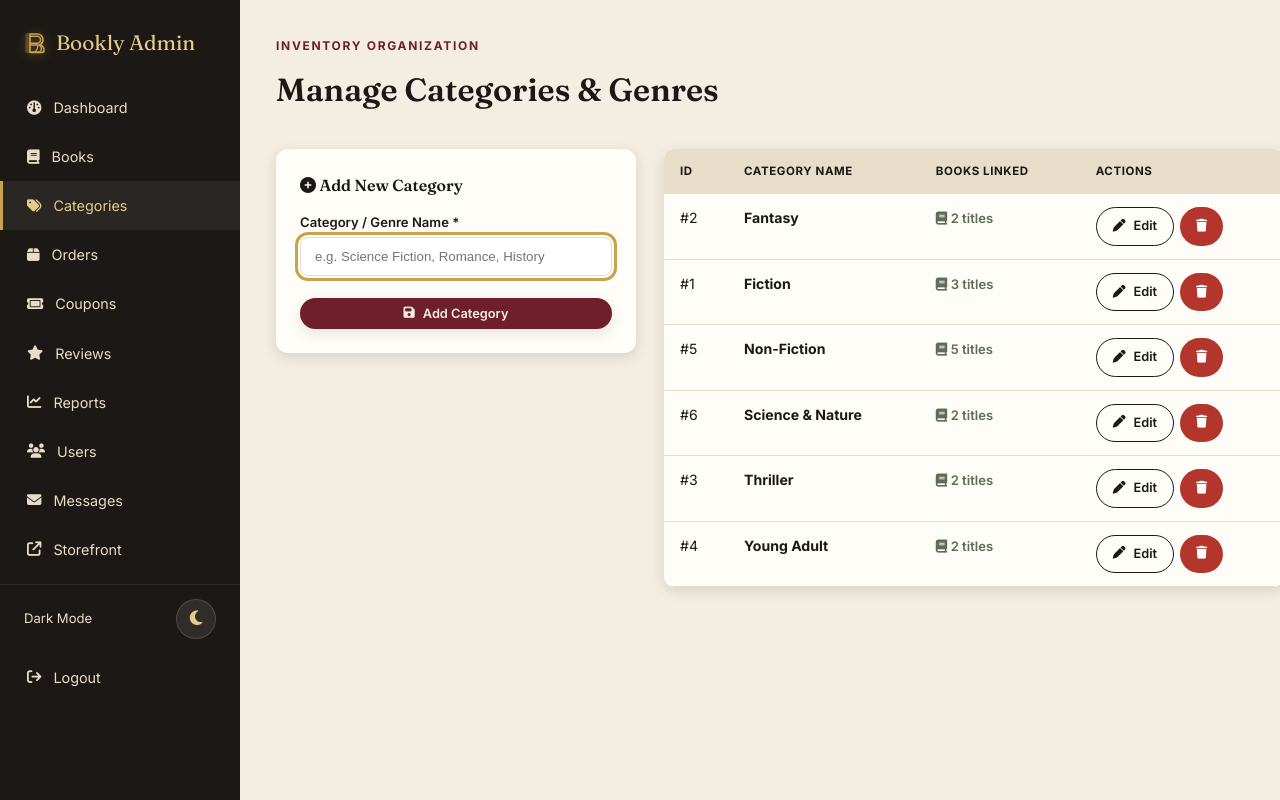
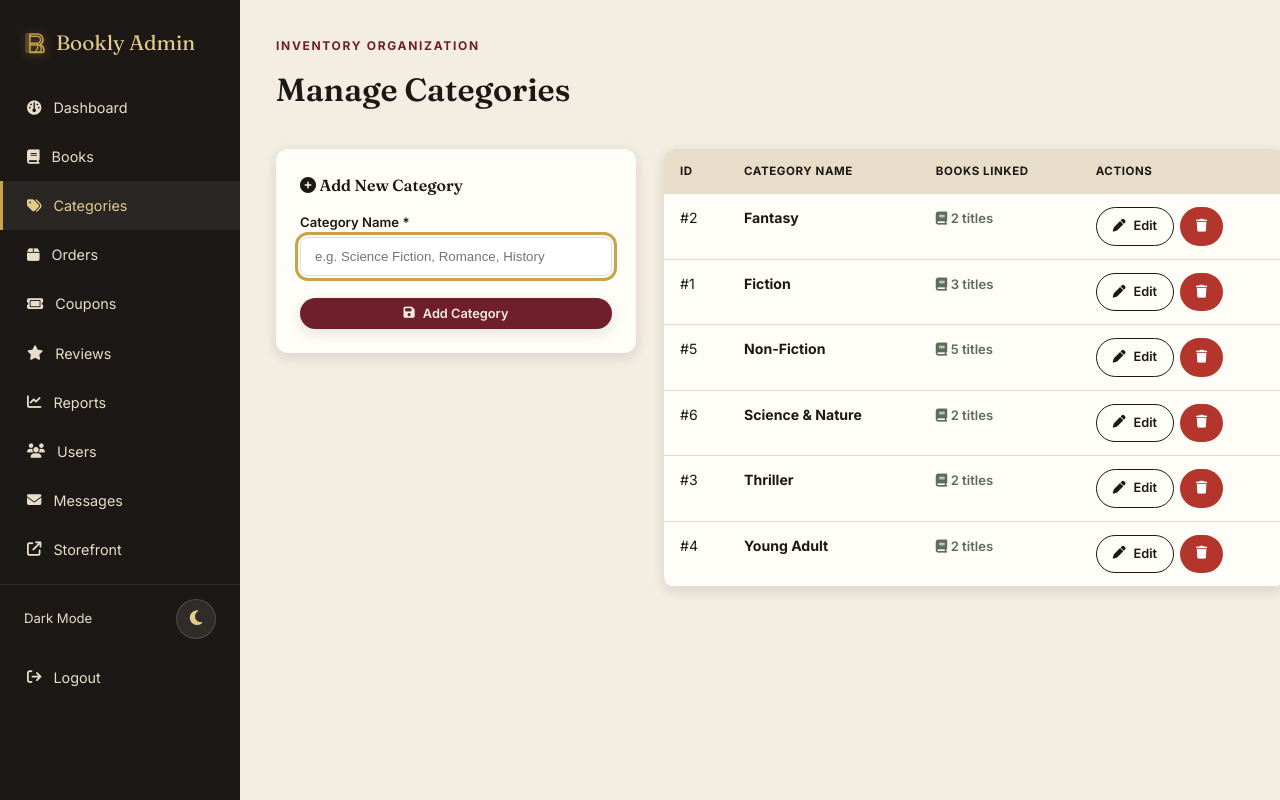
Before and after one commit to smitp8011/bookly-ecommerce-bookly-, a PHP site: page /bookly/admin/categories.php in a window 1280 px wide. Run offline with PHP 8.4, Linux system fonts and the light colour scheme; the visitor is signed in with stand-in values (Sample User, id 1); data comes from the database, SQL or seed files in the repository.

Commit message:
Replace 'Genre/Genres' terminology with 'Category/Categories' across storefront and admin

```diff
--- a/admin/book_form.php
+++ b/admin/book_form.php
@@ -97,7 +97,7 @@ require_once 'includes/admin_header.php';
 
   <label>Category</label>
   <select name="category_id" required>
-    <option value="">Select a genre</option>
+    <option value="">Select a category</option>
     <?php foreach ($categories as $cat): ?>
       <option value="<?= $cat['id']; ?>" <?= $book['category_id'] == $cat['id'] ? 'selected' : ''; ?>><?= h($cat['name']); ?></option>
     <?php endforeach; ?>
--- a/admin/categories.php
+++ b/admin/categories.php
@@ -84,7 +84,7 @@ require_once 'includes/admin_header.php';
 ?>
 
 <div class="section-head">
-  <div><span class="eyebrow">Inventory Organization</span><h2>Manage Categories & Genres</h2></div>
+  <div><span class="eyebrow">Inventory Organization</span><h2>Manage Categories</h2></div>
 </div>
 
 <?php foreach ($errors as $err): ?>
@@ -103,7 +103,7 @@ require_once 'includes/admin_header.php';
       <input type="hidden" name="csrf" value="<?= csrf_token(); ?>">
       <input type="hidden" name="category_id" value="<?= $edit_category['id'] ?? 0; ?>">
 
-      <label for="cat-name">Category / Genre Name *</label>
+      <label for="cat-name">Category Name *</label>
       <input type="text" id="cat-name" name="name" required value="<?= h($edit_category['name'] ?? ''); ?>" placeholder="e.g. Science Fiction, Romance, History" autofocus>
 
       <div style="display:flex; gap:10px; margin-top:8px;">
--- a/admin/reports.php
+++ b/admin/reports.php
@@ -130,10 +130,10 @@ require_once 'includes/admin_header.php';
   </div>
 
   <div class="report-section">
-    <h4>Revenue by genre</h4>
+    <h4>Revenue by category</h4>
     <div class="table-responsive">
   <table class="admin-table">
-      <thead><tr><th>Genre</th><th>Units</th><th>Revenue</th></tr></thead>
+      <thead><tr><th>Category</th><th>Units</th><th>Revenue</th></tr></thead>
       <tbody>
         <?php foreach ($cat_rows as $c): ?>
           <tr><td><?= h($c['name']); ?></td><td><?= (int) $c['units']; ?></td><td><?= price($c['revenue']); ?></td></tr>
--- a/ajax/ai_chat.php
+++ b/ajax/ai_chat.php
@@ -104,7 +104,7 @@ if (!empty(GEMINI_API_KEY) && GEMINI_API_KEY !== 'YOUR_GEMINI_API_KEY_HERE') {
 
         $catalog_summary = [];
         foreach ($catalog as $b) {
-            $catalog_summary[] = "ID: {$b['id']} | Title: \"{$b['title']}\" by {$b['author']} | Genre: {$b['category_name']} | Price: " . price($b['price']) . " | Synopsis: " . substr(strip_tags($b['description']), 0, 120);
+            $catalog_summary[] = "ID: {$b['id']} | Title: \"{$b['title']}\" by {$b['author']} | Category: {$b['category_name']} | Price: " . price($b['price']) . " | Synopsis: " . substr(strip_tags($b['description']), 0, 120);
         }
 
         $coupons_summary = [];
--- a/home.php
+++ b/home.php
@@ -115,7 +115,7 @@ $displayOrdersCount = max(120, $ordersCount);
 
     <div>
       <div class="counter" data-target="6">0</div>
-      <div class="label">Curated genres</div>
+      <div class="label">Curated categories</div>
     </div>
 
     <div>
@@ -133,7 +133,7 @@ $displayOrdersCount = max(120, $ordersCount);
 <section>
   <div class="container">
     <div class="section-head reveal">
-      <div><span class="eyebrow">Explore</span><h2>Shop by genre</h2></div>
+      <div><span class="eyebrow">Explore</span><h2>Shop by category</h2></div>
     </div>
     <div class="book-grid" style="grid-template-columns:repeat(auto-fill,minmax(160px,1fr));">
       <?php foreach ($categories as $cat): ?>
--- a/includes/footer.php
+++ b/includes/footer.php
@@ -190,7 +190,7 @@
   </div>
 
   <form id="ai-chat-form" class="ai-chat-input-bar">
-    <input type="text" id="ai-user-input" placeholder="Ask about books, genre, orders, discounts..." autocomplete="off" required>
+    <input type="text" id="ai-user-input" placeholder="Ask about books, categories, orders, discounts..." autocomplete="off" required>
     <button type="submit" id="ai-send-btn" title="Send message"><i class="fas fa-paper-plane"></i></button>
   </form>
 </div>
--- a/shop.php
+++ b/shop.php
@@ -214,7 +214,7 @@ require_once 'includes/header.php';
           <input type="hidden" name="search" id="filter-search-val" value="<?= h($search); ?>">
           <input type="hidden" name="sort" id="filter-sort-val" value="<?= h($sort); ?>">
 
-          <h4>Genre</h4>
+          <h4>Category</h4>
           <div class="filter-group">
             <?php foreach ($categories as $cat): ?>
               <label>
```
